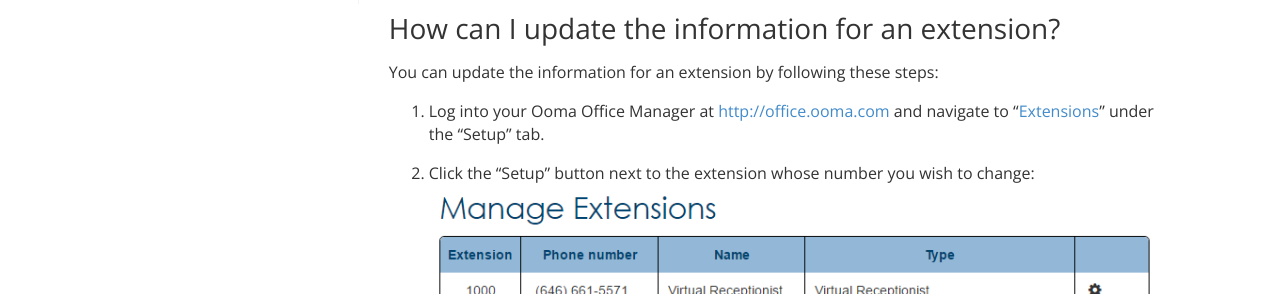
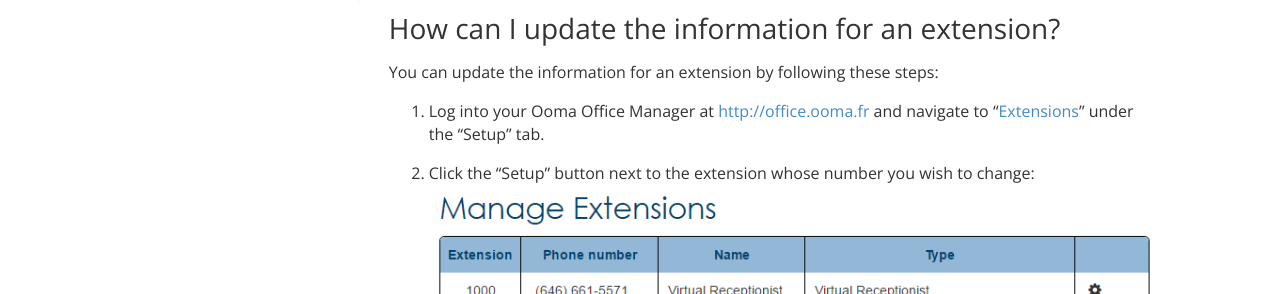
Before and after one commit to jchai002/choir-justice-supplies, a Jekyll site: the page built from fr/en/updating-extension-information.markdown, in a window 1280 px wide. Shown: the part 391-685 px from the top of the page. Built offline with Jekyll 4.4.1, drawn with Linux system fonts in a browser that asks for light colours; nearby versions of some CDN libraries; comment, search, counter and statistics services are not loaded; some of the changed lines change nothing that is shown.

Commit message:
Testing with extension info

```diff
--- a/fr/en/updating-extension-information.markdown
+++ b/fr/en/updating-extension-information.markdown
@@ -16,7 +16,7 @@
 
 You can update the information for an extension by following these steps:
 
-1. Log into your Ooma Office Manager at [http://office.ooma.com](http://office.ooma.com) and navigate to "[Extensions](http://office.ooma.com/#extensions)" under the "Setup" tab.
+1. Log into your Ooma Office Manager at [{{ site.office_link.fr }}]({{ site.office_link.fr }}) and navigate to "[Extensions]({{ site.office_link.fr }}/#extensions)" under the "Setup" tab.
 2. Click the "Setup" button next to the extension whose number you wish to change: \\
    ![manage extensions]({{ site.baseurl }}/assets/images/ooma_office_wework/edit_extension_wework.png)
 
```
